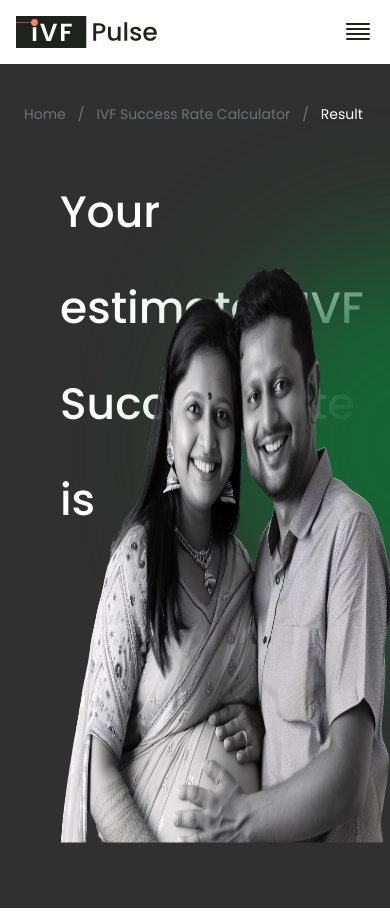
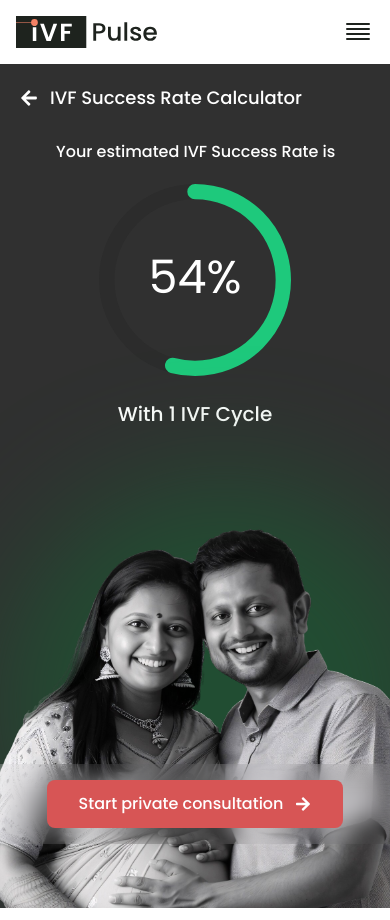
Before and after one commit to VikasJassu/Health_Pro, a React (Vite) app: page /result in a window 390 px wide. Built offline with nearby package versions, Linux system fonts and the light colour scheme.

Commit message:
mobile responsiveness added for result page

```diff
--- a/src/pages/Result.jsx
+++ b/src/pages/Result.jsx
@@ -3,12 +3,15 @@ import React from "react";
 import { CircularProgressbar, buildStyles } from "react-circular-progressbar";
 import "react-circular-progressbar/dist/styles.css";
 import coupleImage from "../assets/project.png";
+import Left from "../assets/leftArrow.svg";
+import { FaArrowLeft, FaArrowRight } from "react-icons/fa";
+import { Link } from "react-router-dom";
 
 const Result = ({ successRate = 54 }) => {
   return (
-    <div className="bg-[#303030] font-poppins relative min-h-screen">
-      <div className="container mx-auto px-6 py-10 space-y-10">
-        <div className="text-gray-500 text-sm space-x-3">
+    <div className="bg-[#303030] font-poppins relative min-h-screen overflow-hidden">
+      <div className="container mx-auto sm:px-6 sm:py-10 p-5 sm:space-y-10">
+        <div className="text-gray-500 text-sm space-x-3 hidden sm:block">
           <span>Home</span>
           <span className="text-gray-500">/</span>
           <span>IVF Success Rate Calculator</span>
@@ -16,12 +19,17 @@ const Result = ({ successRate = 54 }) => {
           <span className="text-white">Result</span>
         </div>
 
-        <h1 className="font-poppins font-medium text-[44px] leading-[96px] text-white ml-9">
+        <div className="flex sm:hidden items-center gap-3 text-white font-poppins text-lg font-medium">
+          <FaArrowLeft />
+          <div className="flex items-center">IVF Success Rate Calculator</div>
+        </div>
+
+        <h1 className="font-poppins font-medium sm:text-[44px] sm:leading-[96px] text-white ml-9 sm:mt-0 mt-7">
           Your estimated IVF Success Rate is
         </h1>
 
-        <div className="flex flex-col items-center relative right-96 top-14">
-          <div className="w-56 h-56">
+        <div className="flex flex-col items-center relative sm:right-96 sm:top-14 top-5">
+          <div className="sm:w-56 sm:h-56 w-48 h-48">
             <CircularProgressbar
               value={successRate}
               text={`${successRate}%`}
@@ -38,11 +46,22 @@ const Result = ({ successRate = 54 }) => {
           </p>
         </div>
 
-        <div className="h-[70vh] fixed bottom-0 -right-24">
-          <div className="bg-green-800 w-96 absolute aspect-square -z-20 blur-3xl left-56 rounded-full"></div>
+        <div className="sm:h-[70vh] sm:fixed absolute sm:bottom-0 sm:-right-24 bottom-20">
+          <div className="bg-green-800 w-[450px] absolute aspect-square blur-3xl opacity-55 sm:-z-20 sm:left-56 -top-32 -left-5 rounded-full" ></div>
 
-          <img src={coupleImage} className="h-[100%]" />
+          <img
+            src={coupleImage}
+            className="h-[100%] scale-[1.8] sm:scale-[1]"
+          />
         </div>
+      </div>
+      <div className="sm:hidden bg-transparent fixed bottom-0 w-full backdrop-blur-md py-4 flex justify-center">
+        <Link to="/result">
+          <button className="bg-[#D75555] text-white font-poppins px-8 py-3 rounded-lg font-medium hover:bg-red-600 transition flex items-center gap-3">
+           <p> Start private consultation</p>
+            <FaArrowRight />
+          </button>
+        </Link>
       </div>
     </div>
   );
```
